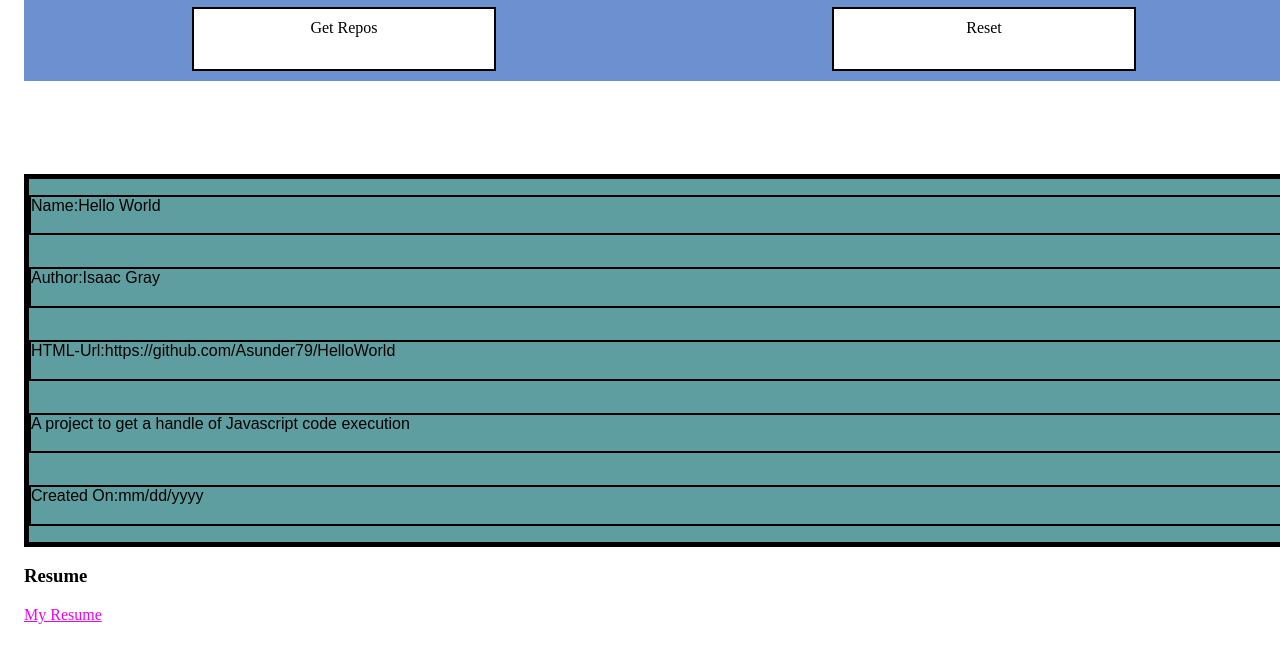
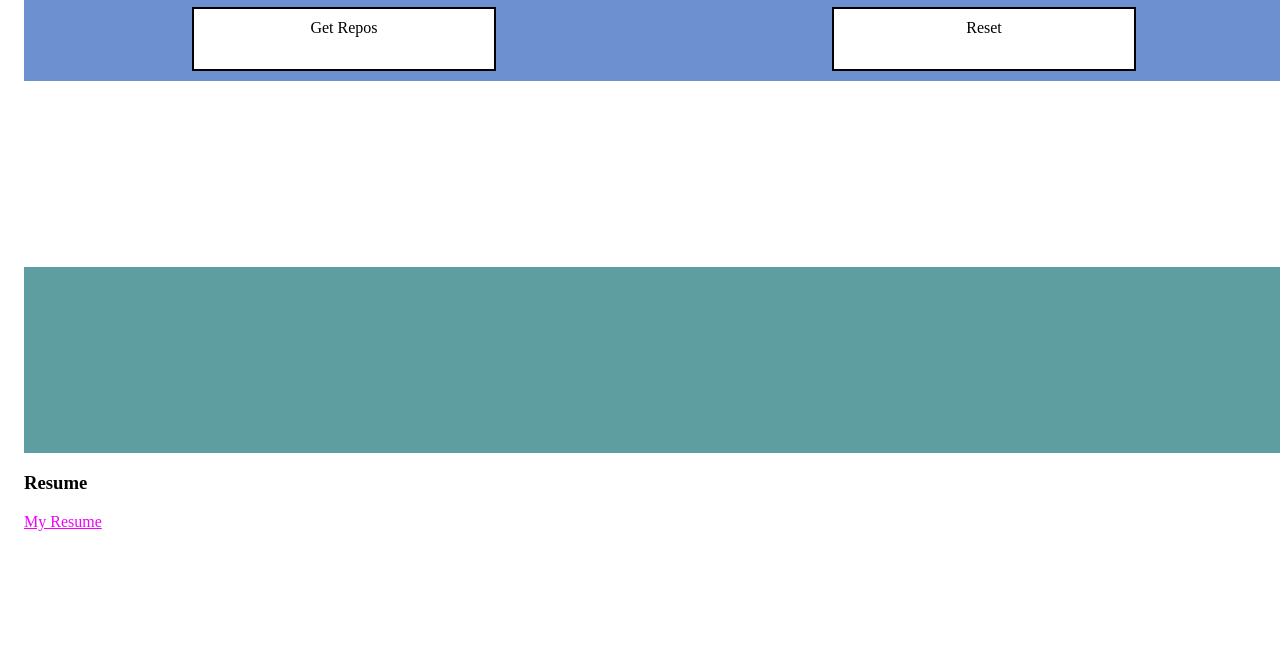
Before and after one commit to Asunder79/Asunder79.github.io, a website: page public/projects.html in a window 1280 px wide. Shown: the part 107-770 px from the top of the page. Drawn offline with Linux system fonts and the light colour scheme.

Commit message:
removed example repo-card

```diff
--- a/public/projects.html
+++ b/public/projects.html
@@ -21,13 +21,13 @@
 
 
         <div class=siblingwrapper>
-            <div class="repo-card">
+            <!-- <div class="repo-card">
                 <p class="details">Name:Hello World</p>
                 <p class="details">Author:Isaac Gray</p>
                 <p class="details">HTML-Url:https://github.com/Asunder79/HelloWorld</p>
                 <p class="details">A project to get a handle of Javascript code execution</p>
                 <p class="details">Created On:mm/dd/yyyy</p>
-            </div>
+            </div> -->
         </div>
 
         <div class="footer">
```
